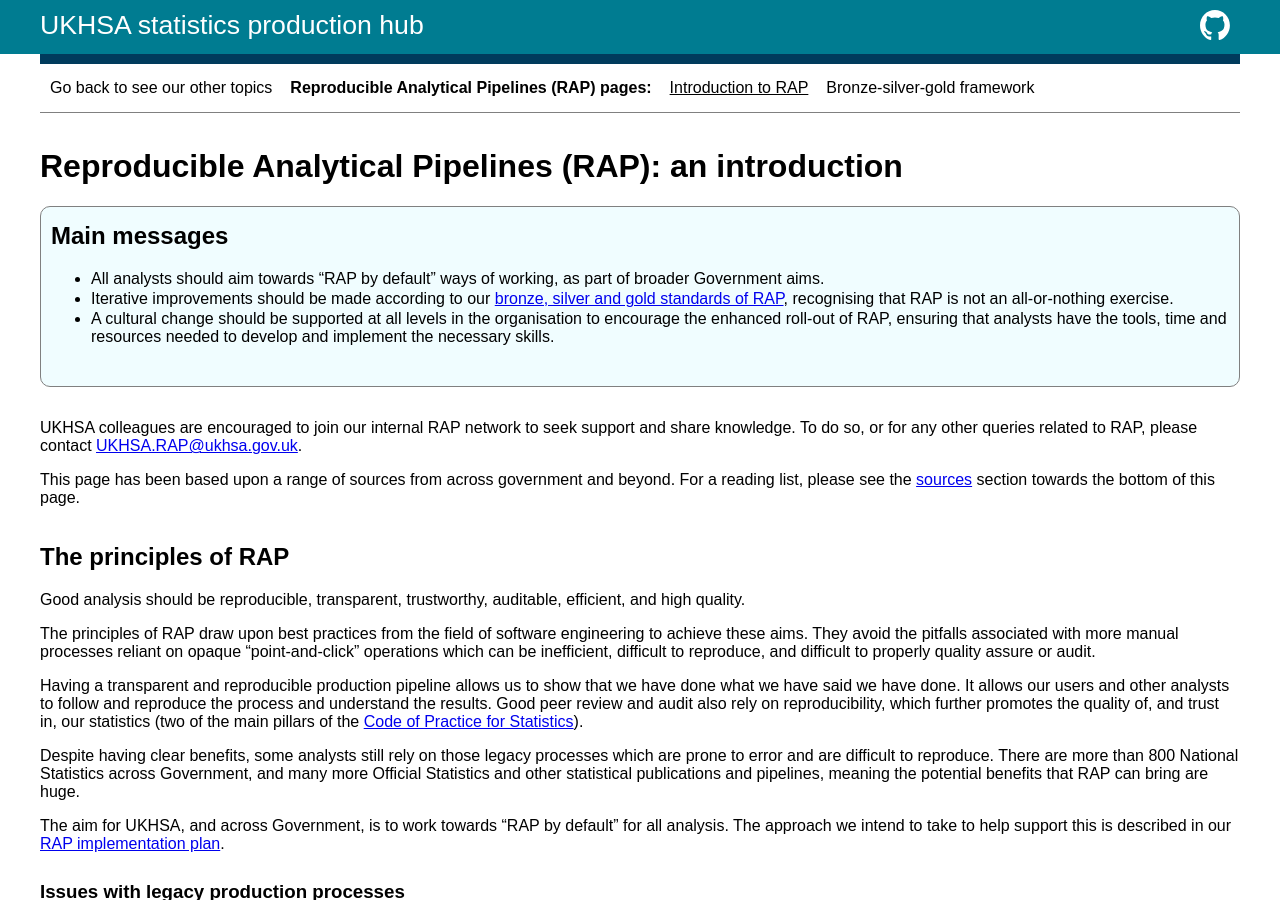
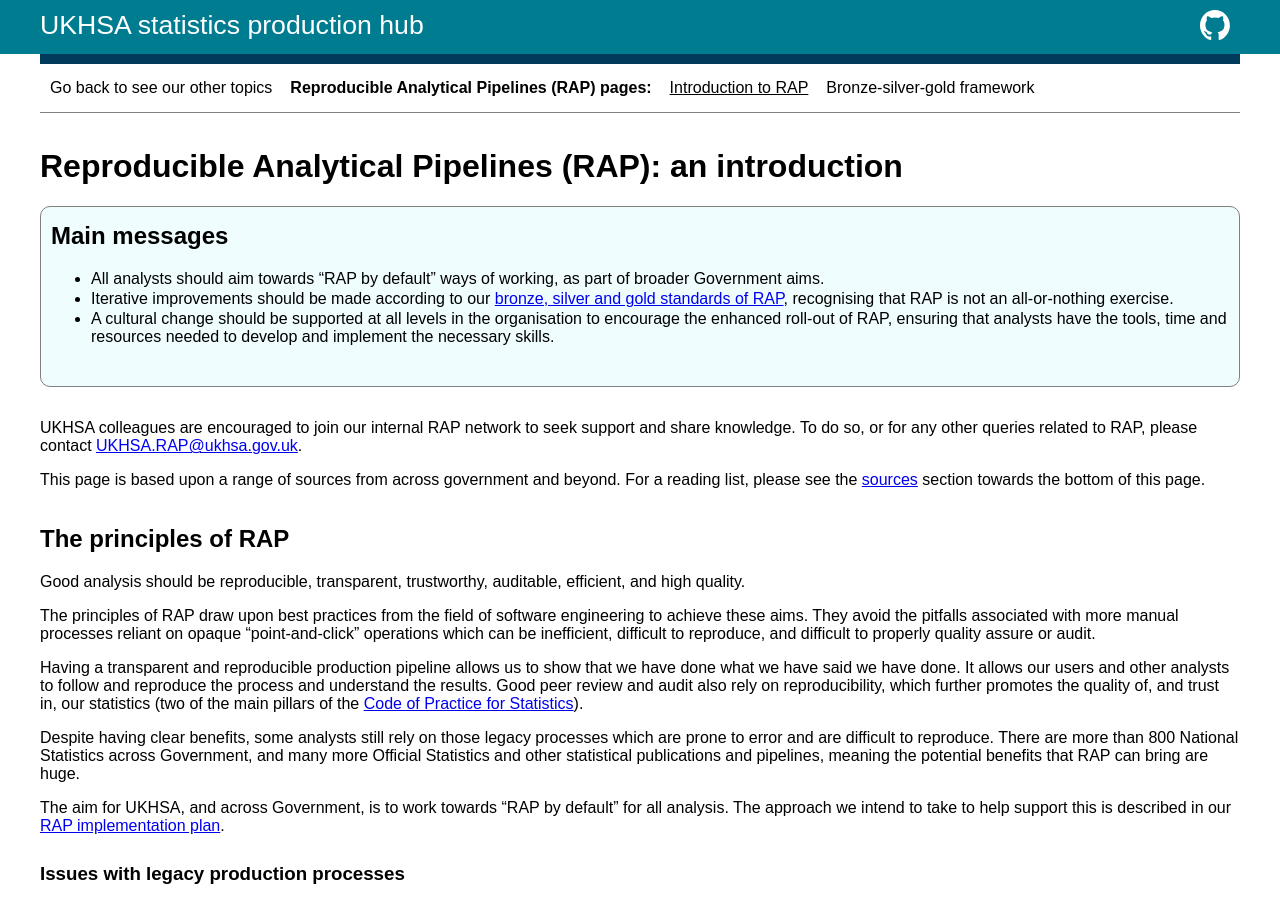
Before and after one commit to BenCuff/github-pages-test, a Jekyll site: the page built from docs/rap.md, in a window 1280 px wide and 900 px high. Built offline with Jekyll 4.4.1, drawn with Linux system fonts in a browser that asks for light colours.

Commit message:
Minor text change

```diff
--- a/docs/_includes/sources-text.md
+++ b/docs/_includes/sources-text.md
@@ -1 +1 @@
-This page has been based upon a range of sources from across government and beyond. For a reading list, please see the [sources](#sources) section towards the bottom of this page.
+This page is based upon a range of sources from across government and beyond. For a reading list, please see the [sources](#sources) section towards the bottom of this page.
```
